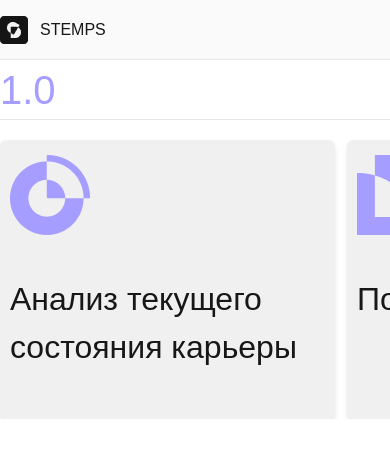
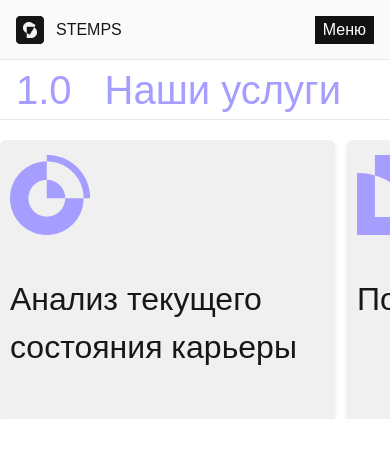
Before and after one commit to Zaven477/Slider, a Next.js app: page / in a window 390 px wide. Shown: the top 458 px of the page. Built offline with nearby package versions, Linux system fonts and the light colour scheme.

Commit message:
adding responsive design

```diff
--- /dev/null
+++ b/app/components/Header/ButttonMenu.tsx
@@ -0,0 +1,33 @@
+"use client";
+
+import { useState } from "react";
+import entranceLogo from "../../icons/Exclude.png";
+import Image from "next/image";
+
+export const ButtonMenu = () => {
+  const [isOpen, setOpen] = useState(false);
+
+  const openDropdown = () => setOpen((prev) => !prev);
+
+  return (
+    <div className="md:hidden relative">
+      <button
+        className="bg-[rgba(18,18,18,1)] text-white px-2 py-0.5"
+        onClick={openDropdown}
+      >
+        Меню
+      </button>
+      {isOpen && (
+        <div className="absolute top-[50px] right-[10px] shadow-md flex flex-col px-4 py-4 gap-2 z-10 bg-white rounded-md">
+          <a>О школе</a>
+          <a>Курсы</a>
+          <a>Библиотека</a>
+          <div className="flex gap-2">
+            <a>Вход</a>
+            <Image src={entranceLogo} alt="entranceLogo" width={20} />
+          </div>
+        </div>
+      )}
+    </div>
+  );
+};
--- a/app/components/Header.tsx
+++ b/app/components/Header/Header.tsx
@@ -1,16 +1,17 @@
 import Image from "next/image";
-import stempsLogo from "../icons/logo-big.png";
-import entranceLogo from "../icons/Exclude.png";
+import stempsLogo from "../../icons/logo-big.png";
+import entranceLogo from "../../icons/Exclude.png";
+import { ButtonMenu } from "./ButttonMenu";
 
 export const Header = () => {
   return (
     <header className="bg-[rgba(250,250,250,1)] h-[60px] border-b">
-      <div className="flex items-center h-full gap-3 w-[1400px] mx-auto">
+      <div className="flex items-center h-full gap-3 w-full mx-auto px-4">
         <Image src={stempsLogo} alt="Stemps Logo" />
         <div>STEMPS</div>
         <div className="flex-1">
           <nav>
-            <ul className="flex gap-6 justify-center">
+            <ul className="flex gap-6 justify-center hidden md:flex">
               <li>
                 <a>О школе</a>
               </li>
@@ -23,10 +24,11 @@ export const Header = () => {
             </ul>
           </nav>
         </div>
-        <div className="flex gap-3">
+        <div className="flex gap-3 hidden md:flex">
           <div>Вход</div>
           <Image src={entranceLogo} alt="Entrance Logo" />
         </div>
+        <ButtonMenu />
       </div>
     </header>
   );
--- a/app/components/MainContent.tsx
+++ b/app/components/MainContent.tsx
@@ -3,11 +3,11 @@ import { Slider } from "./Slider/Slider";
 export const MainContent = () => {
   return (
     <div>
-      <div className="w-[1400px] mx-auto flex items-center h-[60px] border-b">
+      <div className="w-full mx-auto flex items-center h-[60px] border-b px-4">
         <div className="text-[rgba(165,157,255,1)] font-normal text-[40px]">
           1.0
         </div>
-        <div className="ml-[535px] text-[rgba(165,157,255,1)] font-normal text-[40px]">
+        <div className="m-auto text-[rgba(165,157,255,1)] font-normal text-[40px]">
           Наши услуги
         </div>
       </div>
--- a/app/components/PageLayout.tsx
+++ b/app/components/PageLayout.tsx
@@ -1,4 +1,4 @@
-import { Header } from "./Header";
+import { Header } from "./Header/Header";
 import { MainContent } from "./MainContent";
 
 export const PageLayout = () => {
--- /dev/null
+++ b/app/components/Slider/ResponsiveSlider.tsx
@@ -0,0 +1,48 @@
+import Image from "next/image";
+import { useState } from "react";
+import { sliders } from "./utils";
+
+export const ResponsiveSlider = () => {
+  const [currentIndex, setCurrentIndex] = useState<number>(0);
+
+  const displaySlidesPage = 1;
+
+  const countPages = sliders.length / displaySlidesPage;
+
+  const nextSlide = () => {
+    setCurrentIndex((prev) => {
+      if (prev + 1 < countPages) {
+        return prev + 1;
+      } else {
+        return 0;
+      }
+    });
+  };
+
+  return (
+    <div
+      className="flex gap-5 duration-[2000ms]"
+      style={{ transform: `translateX(-${currentIndex * 16.8}%)` }}
+    >
+      {sliders.map((slide) => {
+        return (
+          <div
+            key={slide.id}
+            className="shadow-md w-[400px] mt-40 rounded-md bg-[rgba(240,240,240,1)] cursor-pointer md:hidden"
+            onClick={nextSlide}
+          >
+            <div className="ml-[10px] flex gap-6 items-center">
+              <Image src={slide.src} alt="exclude1" className="mt-[15px]" />
+              <div className="text-[24px] font-normal w-[242px] mt-[40px]">
+                {slide.title}
+              </div>
+            </div>
+            <div className="w-[326px] px-3 pt-10">
+              {slide.text}
+            </div>
+          </div>
+        );
+      })}
+    </div>
+  );
+};
```
